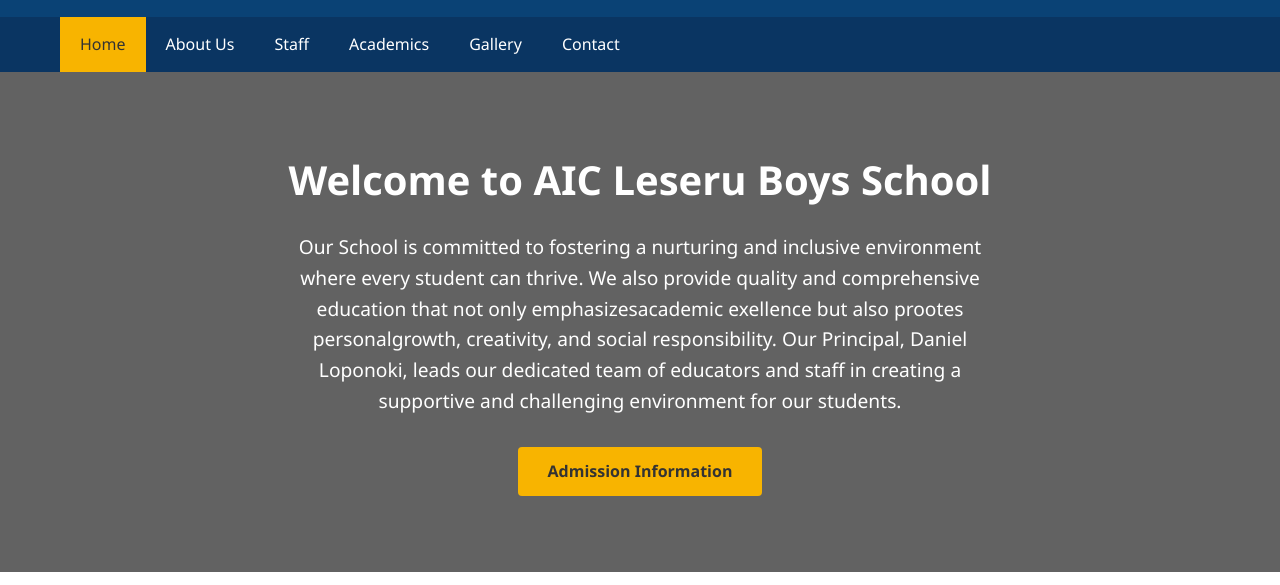
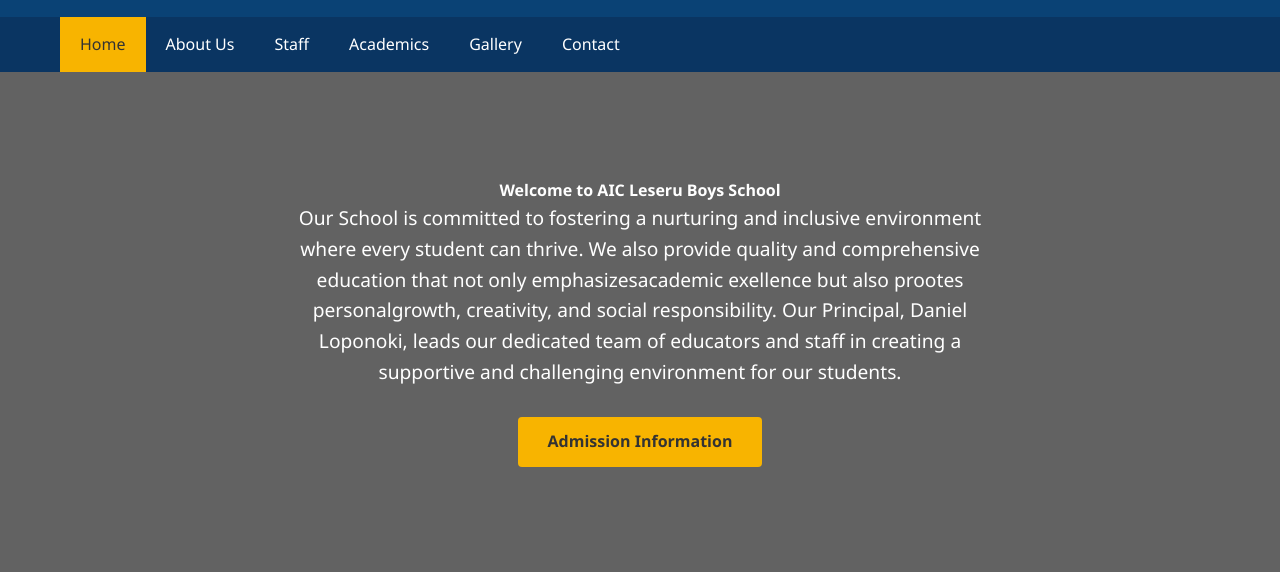
Before and after one commit to ClainMursoi/Leseru-Boys, a plain HTML site: page index.html in a window 1280 px wide. Shown: the part 215-800 px from the top of the page. Drawn offline with Linux system fonts and the light colour scheme.

Commit message:
Update index.html

```diff
--- a/index.html
+++ b/index.html
@@ -679,7 +679,7 @@
 
     <!-- Hero Section -->
     <section class="hero" id="home">
-        <h2>Welcome to AIC Leseru Boys School</h2>
+        <h4>Welcome to AIC Leseru Boys School</h4>
         <p>Our School is committed to fostering a nurturing and inclusive environment where every student can thrive. We also provide quality and comprehensive education that not only emphasizesacademic exellence but also prootes personalgrowth, creativity, and social responsibility. Our Principal, Daniel Loponoki, leads our dedicated team of educators and staff in creating a supportive and challenging environment for our students.
 
 </p>
```
